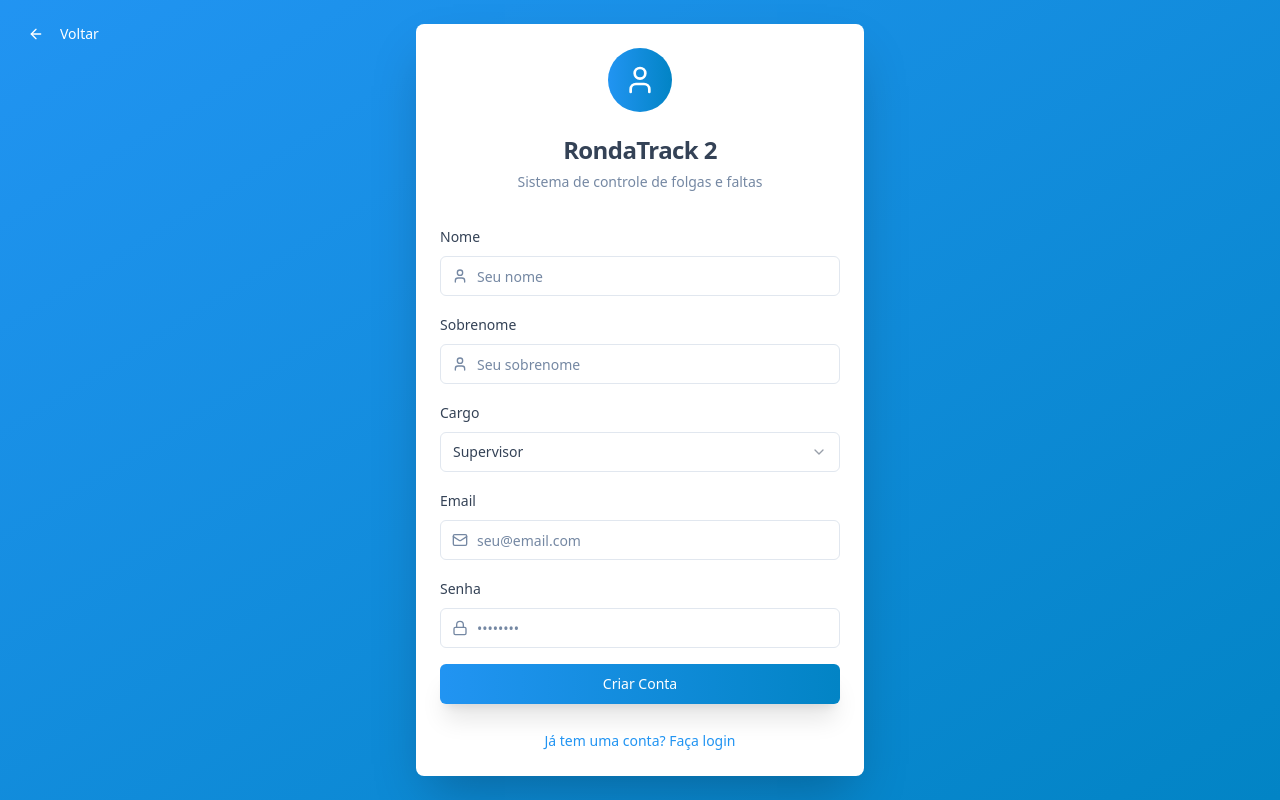
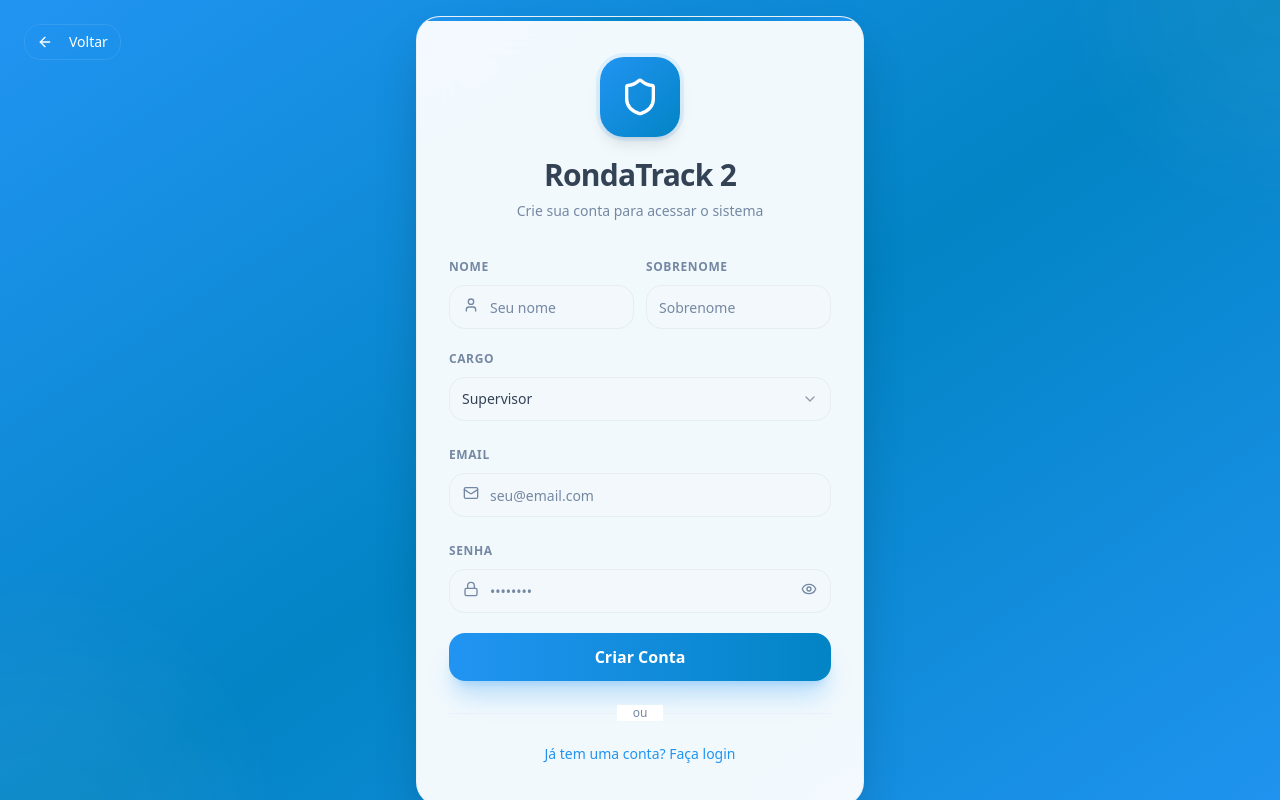
Before and after one commit to eohcarlos/rondatrack2, a React (Vite) app: page /dashboard in a window 1280 px wide. Both pictures are taken after a click on the button "Não tem conta? Registre-se". Built offline with nearby package versions, Linux system fonts and the light colour scheme.

Commit message:
Atualizou Auth com bordas
Co-authored-by: eohcarlos <245675534+eohcarlos@users.noreply.github.com>

```diff
--- a/src/components/LoginForm.tsx
+++ b/src/components/LoginForm.tsx
@@ -3,17 +3,16 @@ import { supabase } from '@/integrations/supabase/client';
 import { Button } from '@/components/ui/button';
 import { Input } from '@/components/ui/input';
 import { Label } from '@/components/ui/label';
-import { Card, CardContent, CardDescription, CardHeader, CardTitle } from '@/components/ui/card';
 import { Select, SelectContent, SelectItem, SelectTrigger, SelectValue } from '@/components/ui/select';
 import { useToast } from '@/hooks/use-toast';
-import { User, Mail, Lock, ArrowLeft } from 'lucide-react';
+import { User, Mail, Lock, ArrowLeft, Shield, Eye, EyeOff } from 'lucide-react';
 import { useNavigate } from 'react-router-dom';
+
 interface LoginFormProps {
   onSuccess: () => void;
 }
-export const LoginForm = ({
-  onSuccess
-}: LoginFormProps) => {
+
+export const LoginForm = ({ onSuccess }: LoginFormProps) => {
   const [email, setEmail] = useState('');
   const [password, setPassword] = useState('');
   const [isLoading, setIsLoading] = useState(false);
@@ -21,20 +20,17 @@ export const LoginForm = ({
   const [firstName, setFirstName] = useState('');
   const [lastName, setLastName] = useState('');
   const [role, setRole] = useState<'supervisor' | 'gestor' | 'gerente'>('supervisor');
-  const {
-    toast
-  } = useToast();
+  const [showPassword, setShowPassword] = useState(false);
+  const { toast } = useToast();
   const navigate = useNavigate();
+
   const handleAuth = async (e: React.FormEvent) => {
     e.preventDefault();
     setIsLoading(true);
     try {
       if (isSignUp) {
-        // Get company_id from localStorage for new users
         const companyId = localStorage.getItem('companyId');
-        const {
-          error
-        } = await supabase.auth.signUp({
+        const { error } = await supabase.auth.signUp({
           email,
           password,
           options: {
@@ -42,7 +38,7 @@ export const LoginForm = ({
               first_name: firstName,
               last_name: lastName,
               role: role,
-              company_id: companyId // Include company_id in signup
+              company_id: companyId
             }
           }
         });
@@ -53,9 +49,7 @@ export const LoginForm = ({
         });
         setIsSignUp(false);
       } else {
-        const {
-          error
-        } = await supabase.auth.signInWithPassword({
+        const { error } = await supabase.auth.signInWithPassword({
           email,
           password
         });
@@ -76,87 +70,189 @@ export const LoginForm = ({
       setIsLoading(false);
     }
   };
-  return <div className="min-h-screen flex items-center justify-center bg-gradient-to-br from-primary to-accent p-4 relative">
-      <Button variant="ghost" size="sm" onClick={() => navigate('/', { replace: true })} className="absolute top-4 left-4 text-white hover:bg-white/10">
+
+  return (
+    <div className="min-h-screen flex items-center justify-center bg-gradient-to-br from-primary via-accent to-primary p-4 relative overflow-hidden">
+      {/* Background decorative elements */}
+      <div className="absolute inset-0 overflow-hidden">
+        <div className="absolute -top-40 -right-40 w-80 h-80 rounded-full bg-white/5 blur-3xl" />
+        <div className="absolute -bottom-40 -left-40 w-96 h-96 rounded-full bg-white/5 blur-3xl" />
+        <div className="absolute top-1/2 left-1/2 -translate-x-1/2 -translate-y-1/2 w-[600px] h-[600px] rounded-full bg-white/3 blur-3xl" />
+      </div>
+
+      <Button
+        variant="ghost"
+        size="sm"
+        onClick={() => navigate('/', { replace: true })}
+        className="absolute top-6 left-6 text-primary-foreground hover:bg-white/10 rounded-2xl backdrop-blur-sm border border-white/10 z-10"
+      >
         <ArrowLeft className="h-4 w-4 mr-2" />
         Voltar
       </Button>
 
-      <Card className="w-full max-w-md shadow-2xl border-0">
-        <CardHeader className="text-center pb-8">
-          <div className="mx-auto w-16 h-16 bg-gradient-to-r from-primary to-accent rounded-full flex items-center justify-center mb-4">
-            <User className="h-8 w-8 text-white" />
+      <div className="w-full max-w-md relative z-10">
+        {/* Glass card */}
+        <div className="backdrop-blur-xl bg-card/95 rounded-3xl shadow-2xl border border-border/50 overflow-hidden">
+          {/* Header with gradient accent */}
+          <div className="relative px-8 pt-10 pb-8 text-center">
+            <div className="absolute top-0 left-0 right-0 h-1 bg-gradient-to-r from-primary via-accent to-primary" />
+
+            <div className="mx-auto w-20 h-20 bg-gradient-to-br from-primary to-accent rounded-3xl flex items-center justify-center mb-5 shadow-lg ring-4 ring-primary/10">
+              <Shield className="h-10 w-10 text-primary-foreground" />
             </div>
-          <CardTitle className="text-2xl font-bold">RondaTrack 2</CardTitle>
-          <CardDescription>
-            Sistema de controle de folgas e faltas
-          </CardDescription>
-        </CardHeader>
 
-        <CardContent className="space-y-6">
-          <form onSubmit={handleAuth} className="space-y-4">
-            {isSignUp && <>
+            <h1 className="text-3xl font-bold text-foreground tracking-tight">
+              RondaTrack 2
+            </h1>
+            <p className="text-muted-foreground mt-2 text-sm">
+              {isSignUp ? 'Crie sua conta para acessar o sistema' : 'Sistema de controle de folgas e faltas'}
+            </p>
+          </div>
+
+          {/* Form */}
+          <div className="px-8 pb-10">
+            <form onSubmit={handleAuth} className="space-y-5">
+              {isSignUp && (
+                <div className="space-y-4 animate-in fade-in slide-in-from-top-2 duration-300">
+                  <div className="grid grid-cols-2 gap-3">
                     <div className="space-y-2">
-                  <Label htmlFor="firstName">Nome</Label>
+                      <Label htmlFor="firstName" className="text-xs font-semibold uppercase tracking-wider text-muted-foreground">
+                        Nome
+                      </Label>
                       <div className="relative">
-                    <User className="absolute left-3 top-3 h-4 w-4 text-muted-foreground" />
-                    <Input id="firstName" type="text" value={firstName} onChange={e => setFirstName(e.target.value)} className="pl-9" placeholder="Seu nome" required={isSignUp} />
+                        <User className="absolute left-3.5 top-3 h-4 w-4 text-muted-foreground" />
+                        <Input
+                          id="firstName"
+                          type="text"
+                          value={firstName}
+                          onChange={e => setFirstName(e.target.value)}
+                          className="pl-10 rounded-2xl h-11 border-border/60 bg-muted/30 focus:bg-background transition-colors"
+                          placeholder="Seu nome"
+                          required={isSignUp}
+                        />
                       </div>
                     </div>
 
                     <div className="space-y-2">
-                  <Label htmlFor="lastName">Sobrenome</Label>
+                      <Label htmlFor="lastName" className="text-xs font-semibold uppercase tracking-wider text-muted-foreground">
+                        Sobrenome
+                      </Label>
                       <div className="relative">
-                    <User className="absolute left-3 top-3 h-4 w-4 text-muted-foreground" />
-                    <Input id="lastName" type="text" value={lastName} onChange={e => setLastName(e.target.value)} className="pl-9" placeholder="Seu sobrenome" required={isSignUp} />
+                        <Input
+                          id="lastName"
+                          type="text"
+                          value={lastName}
+                          onChange={e => setLastName(e.target.value)}
+                          className="rounded-2xl h-11 border-border/60 bg-muted/30 focus:bg-background transition-colors"
+                          placeholder="Sobrenome"
+                          required={isSignUp}
+                        />
+                      </div>
                     </div>
                   </div>
 
                   <div className="space-y-2">
-                  <Label htmlFor="role">Cargo</Label>
+                    <Label htmlFor="role" className="text-xs font-semibold uppercase tracking-wider text-muted-foreground">
+                      Cargo
+                    </Label>
                     <Select value={role} onValueChange={(value: 'supervisor' | 'gestor' | 'gerente') => setRole(value)}>
-                    <SelectTrigger>
+                      <SelectTrigger className="rounded-2xl h-11 border-border/60 bg-muted/30 focus:bg-background">
                         <SelectValue placeholder="Selecione seu cargo" />
                       </SelectTrigger>
-                    <SelectContent>
-                      <SelectItem value="supervisor">Supervisor</SelectItem>
-                      <SelectItem value="gestor">Gestor</SelectItem>
-                      <SelectItem value="gerente">Gerente</SelectItem>
+                      <SelectContent className="rounded-2xl">
+                        <SelectItem value="supervisor" className="rounded-xl">Supervisor</SelectItem>
+                        <SelectItem value="gestor" className="rounded-xl">Gestor</SelectItem>
+                        <SelectItem value="gerente" className="rounded-xl">Gerente</SelectItem>
                       </SelectContent>
                     </Select>
                   </div>
-
-              </>}
+                </div>
+              )}
 
               <div className="space-y-2">
-              <Label htmlFor="email">Email</Label>
+                <Label htmlFor="email" className="text-xs font-semibold uppercase tracking-wider text-muted-foreground">
+                  Email
+                </Label>
                 <div className="relative">
-                <Mail className="absolute left-3 top-3 h-4 w-4 text-muted-foreground" />
-                <Input id="email" type="email" value={email} onChange={e => setEmail(e.target.value)} className="pl-9" placeholder="seu@email.com" required />
+                  <Mail className="absolute left-3.5 top-3 h-4 w-4 text-muted-foreground" />
+                  <Input
+                    id="email"
+                    type="email"
+                    value={email}
+                    onChange={e => setEmail(e.target.value)}
+                    className="pl-10 rounded-2xl h-11 border-border/60 bg-muted/30 focus:bg-background transition-colors"
+                    placeholder="seu@email.com"
+                    required
+                  />
                 </div>
               </div>
 
               <div className="space-y-2">
-              <Label htmlFor="password">Senha</Label>
+                <Label htmlFor="password" className="text-xs font-semibold uppercase tracking-wider text-muted-foreground">
+                  Senha
+                </Label>
                 <div className="relative">
-                <Lock className="absolute left-3 top-3 h-4 w-4 text-muted-foreground" />
-                <Input id="password" type="password" value={password} onChange={e => setPassword(e.target.value)} className="pl-9" placeholder="••••••••" required />
+                  <Lock className="absolute left-3.5 top-3 h-4 w-4 text-muted-foreground" />
+                  <Input
+                    id="password"
+                    type={showPassword ? 'text' : 'password'}
+                    value={password}
+                    onChange={e => setPassword(e.target.value)}
+                    className="pl-10 pr-11 rounded-2xl h-11 border-border/60 bg-muted/30 focus:bg-background transition-colors"
+                    placeholder="••••••••"
+                    required
+                  />
+                  <button
+                    type="button"
+                    onClick={() => setShowPassword(!showPassword)}
+                    className="absolute right-3.5 top-3 text-muted-foreground hover:text-foreground transition-colors"
+                  >
+                    {showPassword ? <EyeOff className="h-4 w-4" /> : <Eye className="h-4 w-4" />}
+                  </button>
                 </div>
               </div>
 
-            <Button type="submit" variant="hero" className="w-full" disabled={isLoading}>
-              {isLoading ? "Carregando..." : isSignUp ? "Criar Conta" : "Entrar"}
+              <Button
+                type="submit"
+                variant="hero"
+                className="w-full rounded-2xl h-12 text-base font-semibold shadow-xl shadow-primary/25"
+                disabled={isLoading}
+              >
+                {isLoading ? (
+                  <div className="flex items-center gap-2">
+                    <div className="h-4 w-4 border-2 border-primary-foreground/30 border-t-primary-foreground rounded-full animate-spin" />
+                    Carregando...
+                  </div>
+                ) : isSignUp ? 'Criar Conta' : 'Entrar'}
               </Button>
             </form>
 
+            <div className="mt-6 text-center">
+              <div className="relative mb-5">
+                <div className="absolute inset-0 flex items-center">
+                  <div className="w-full border-t border-border/40" />
+                </div>
+                <div className="relative flex justify-center">
+                  <span className="bg-card px-4 text-xs text-muted-foreground">ou</span>
+                </div>
+              </div>
 
-
-          <div className="text-center">
-            <button type="button" onClick={() => setIsSignUp(!isSignUp)} className="text-sm text-primary hover:underline">
-              {isSignUp ? "Já tem uma conta? Faça login" : "Não tem conta? Registre-se"}
+              <button
+                type="button"
+                onClick={() => setIsSignUp(!isSignUp)}
+                className="text-sm text-primary font-medium hover:text-primary/80 transition-colors"
+              >
+                {isSignUp ? 'Já tem uma conta? Faça login' : 'Não tem conta? Registre-se'}
               </button>
             </div>
-        </CardContent>
-      </Card>
-    </div>;
+          </div>
+        </div>
+
+        {/* Footer text */}
+        <p className="text-center text-xs text-primary-foreground/50 mt-6">
+          © 2026 RondaTrack2 — Todos os direitos reservados
+        </p>
+      </div>
+    </div>
+  );
 };
```
Lines whose indentation alone changed are shown as unchanged.
